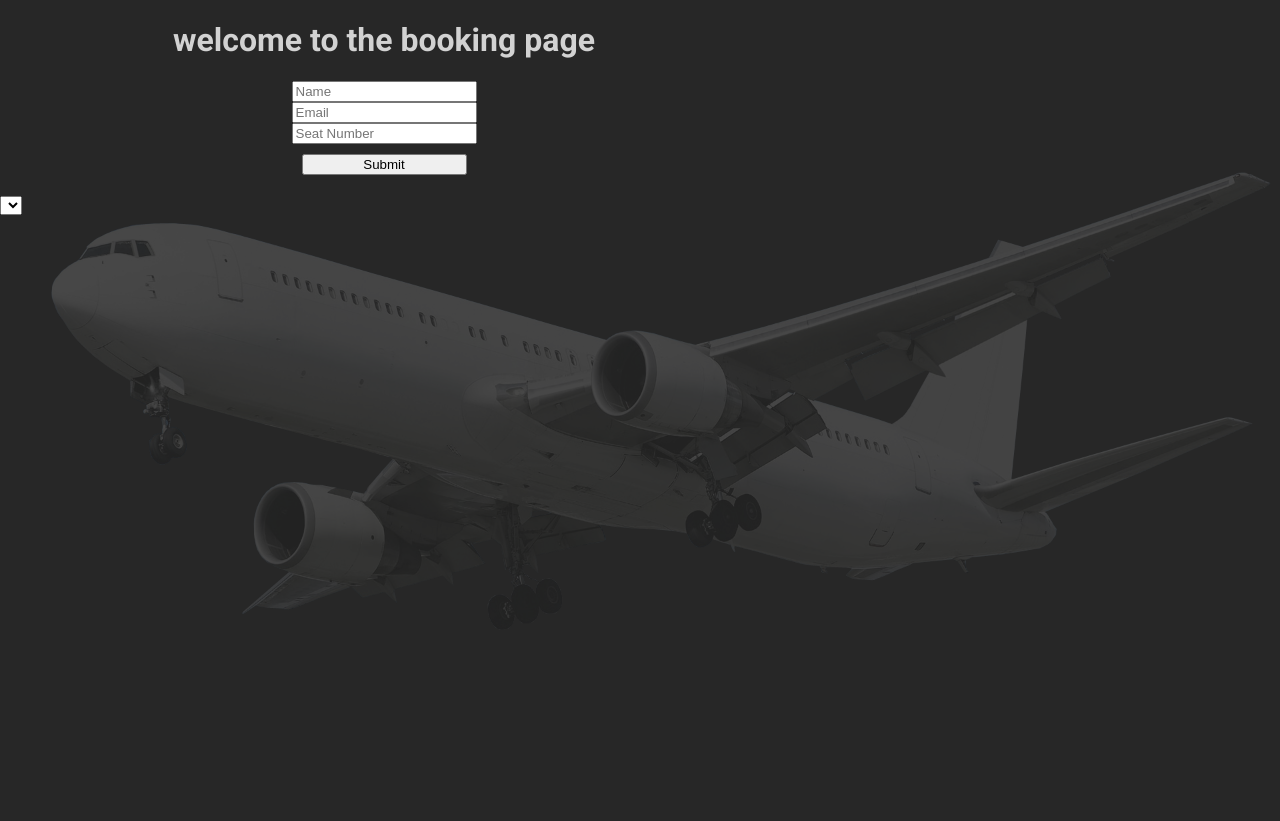
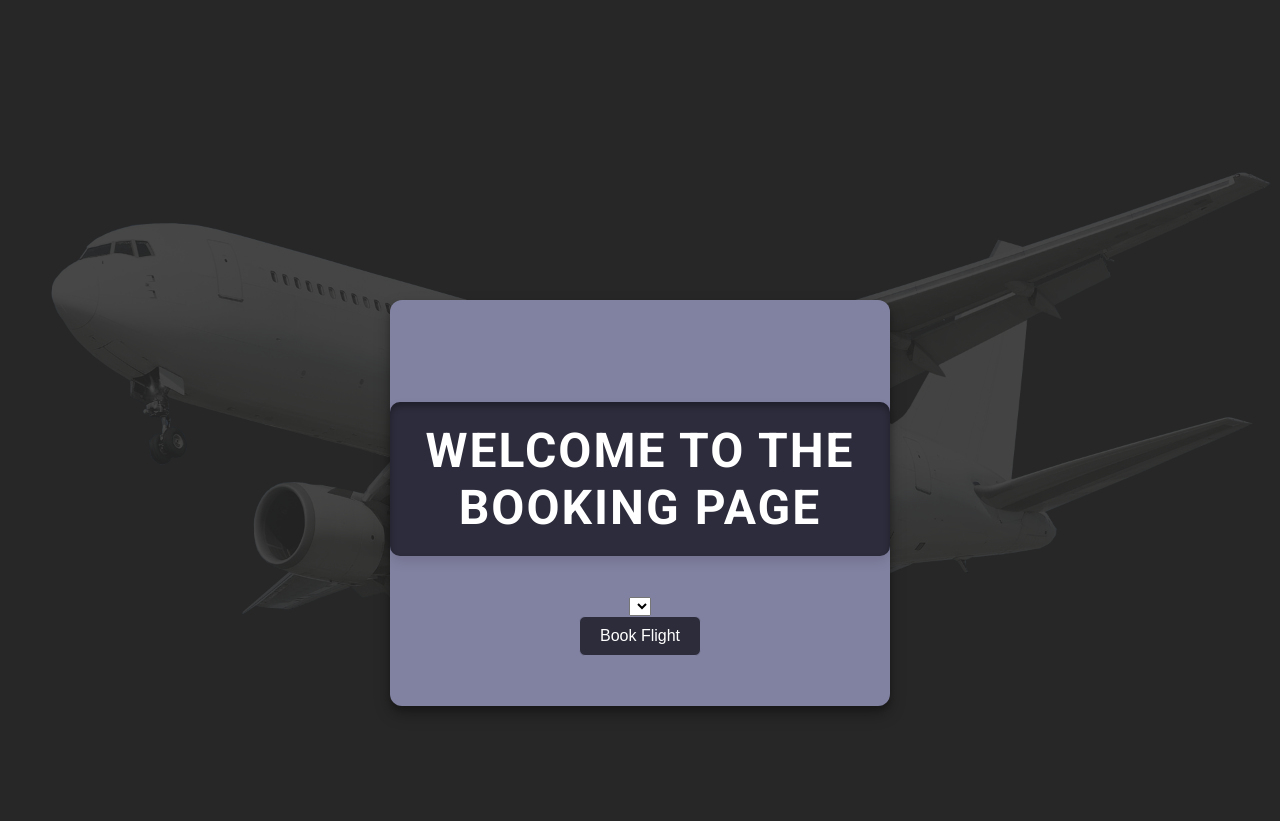
Before and after one commit to Jynxx-s/CSIT214_FlyDreamAir, a Flask app: page /booking/ in a window 1280 px wide. After the commit the page ends 709 px from the top, so only its background shows below. Run offline with Flask 3, Linux system fonts and the light colour scheme; the visitor is signed in with stand-in values (Sample User, id 1); data that the repository does not hold is empty.

Commit message:
update fligiht booking page and backed

```diff
--- a/flask_server/booking.py
+++ b/flask_server/booking.py
@@ -15,14 +15,22 @@ def booking_home():
 def create_booking():
     data = request.get_json()
 
-    dbf.add_flight_booking(data["flight_id"], session["username"], session["email"], data["seats"])
+    dbf.add_flight_booking(
+        data["flight_id"], session["username"], session["email"], data["seats"]
+    )
     return jsonify({"message": "Thank you for booking"}), 200
-
-
-
 
 
 @booking_bp.route("/get_flights", methods=["GET"])
 def get_flights():
     flights = dbf.get_flights()
     return jsonify({"message": flights}), 200
+
+
+@booking_bp.route("/get_seats", methods=["POST"])
+def get_seats():
+    data = request.get_json()
+    seats = dbf.get_seats(int(data["flight_id"]))
+    print(data["flight_id"])
+
+    return jsonify({"message": seats}), 200
--- a/flask_server/database_functions.py
+++ b/flask_server/database_functions.py
@@ -15,14 +15,6 @@ import os
 # gets the path for database file
 DB = os.path.join(os.path.dirname(os.path.abspath(__file__)), "database.json")
 
-
-def add_to_booking(data):
-
-    with open(DB, "r+") as f:
-        file_data = json.load(f)
-        file_data["bookingDetails"].append(data)
-        f.seek(0)
-        json.dump(file_data, f, indent=4)
 
 
 def create_db():
@@ -76,8 +68,8 @@ def get_flights():
     with open(DB, "r") as f:
         file_data = json.load(f)
         for i in file_data["flights"]:
-            flights.append({"destination": i["destination"], "depart": i["depart"]})
-        return flights
+            flights.append({"destination": i["destination"], "depart": i["depart"], "flight_id": i["flight_id"]})
+    return flights
 
 
 def get_next_flight_id():
@@ -108,9 +100,10 @@ def add_flight_booking(flight_id, username, email, seats):
         "email": email,
         "seats": seats,
     }
-    with open(DB, "w") as f:
+    with open(DB, "r+") as f:
         file_data = json.load(f)
         file_data["bookingDetails"].append(data)
+        json.dump(file_data, f, indent=4)
 
 
 def get_next_booking_id():
@@ -140,7 +133,7 @@ def add_flight(destination, depart, rows):
     }
     """
     id = get_next_flight_id()
-    seats = [{f"{chr(97 + i)}{j+1}": "a" for j in range(rows)} for i in range(5)]
+    seats = [{f"{chr(97 + i)}{j+1}": "a" for j in range(6)} for i in range(rows)]
     data = {
         "flight_id": id,
         "destination": destination,
@@ -160,6 +153,13 @@ def get_email(username):
             if i["username"] == username:
                 return i["email"]
 
+def get_seats(flight_id):
+    with open(DB, "r") as f:
+        file_data = json.load(f)
+        for i in file_data["flights"]:
+            if i["flight_id"] == flight_id:
+                return i["seats"]
+
 
 if __name__ == "__main__":
     create_db()
--- a/flask_server/helper.py
+++ b/flask_server/helper.py
@@ -2,7 +2,6 @@ from database_functions import add_flight, add_user
 
 
 def fill_db():
-
     add_flight("USA", "AUS", 8)
     add_flight("CHI", "SYD", 10)
     add_user("admin", "admin", "admin@flydreamair.com")
--- a/static/booking.js
+++ b/static/booking.js
@@ -1,20 +1,85 @@
 const flights = document.getElementById("available-flights");
+const seatdiv = document.getElementById("seats-div");
+let seats;
+const selectedSeats = [];
+let bflight_id;
 
 const getmyrequest = async () => {
   const response = await axios.get("/booking/get_flights", {});
   if (response) {
     flights.textContent = "";
+    flights.innerHTML =
+      "<option value='' disabled selected>Please select a flight</option>";
     for (let i in response.data.message) {
       console.log(i);
       let node = document.createElement("option");
       node.textContent = `${response.data.message[i]["depart"]} ${"\u2192"} ${response.data.message[i]["destination"]}`;
-      node.value = i;
+      node.value = response.data.message[i]["flight_id"];
       flights.appendChild(node);
     }
     console.log(response.data.message);
   }
 };
 
+document
+  .getElementById("available-flights")
+  .addEventListener("change", async function() {
+    const flight_id = this.value;
+
+    bflight_id = flight_id;
+    console.log(flight_id);
+    const response = await axios.post("/booking/get_seats", {
+      flight_id: flight_id,
+    });
+    seats = response.data.message;
+    seatdiv.innerHTML = "";
+    for (let i in seats) {
+      let node = document.createElement("div");
+      for (let j in seats[i]) {
+        let innernode = document.createElement("div");
+        innernode.innerText = j.charAt(0).toUpperCase() + j.slice(1);
+        innernode.dataset.value = j;
+        if (seats[i][j] == "a") {
+          innernode.classList.add("available");
+          innernode.addEventListener("click", function() {
+            innernode.classList.toggle("clicked");
+            get_selected_seat();
+          });
+          innernode.classList.add("expand-on-hover");
+          innernode.classList.add("cool-button");
+        } else {
+          innernode.classList.add("unavailable");
+        }
+        innernode.classList.add("seatbtn");
+        node.classList.add("row-div");
+        node.appendChild(innernode);
+      }
+      seatdiv.appendChild(node);
+    }
+  });
+function get_selected_seat() {
+  selectedSeats.length = 0;
+  const clickedSeats = seatdiv.querySelectorAll(".clicked");
+  for (let i = 0; i < clickedSeats.length; i++) {
+    selectedSeats.push(clickedSeats[i].dataset.value);
+  }
+}
+
+
+
+document.getElementById("book_flight").addEventListener("click", function(e) {
+  e.preventDefault();
+
+  const postmyrequest = async () => {
+    const response = await axios.post("/booking/create_booking", {
+
+      seats : selectedSeats,
+      flight_id : bflight_id,
+    });
+  };
+
+  postmyrequest();
+});
 document.addEventListener("DOMContentLoaded", function() {
   getmyrequest();
 });
--- a/static/styles.css
+++ b/static/styles.css
@@ -24,14 +24,11 @@ body::before {
   width: 100%;
   height: 100%;
   background-image: url("../static/plane.png");
-  /* your image path */
   background-size: cover;
   background-position: center;
   background-repeat: no-repeat;
   opacity: 0.15;
-  /* fairly transparent */
   z-index: -1;
-  /* behind all content */
   pointer-events: none;
 }
 
@@ -158,9 +155,10 @@ body::before {
   margin: auto;
   justify-items: center;
   width: 500px;
-  height: 600px;
+  height: auto;
   margin-top: 300px;
   padding-top: 70px;
+  padding-bottom: 50px;
   background-color: #8181a1;
   border-radius: 12px;
   box-shadow:
@@ -168,3 +166,24 @@ body::before {
     0 4px 6px rgba(0, 0, 0, 0.2);
 
 }
+.seatbtn {
+  display: inline-block;
+  width: 60px;
+  height: 60px;
+  line-height: 60px;
+  text-align: center;
+  background-color: #2c2c3a;
+  color: #ffffff;
+  text-decoration: none;
+  border-radius: 30px;
+  font-size: 16px;
+  cursor: pointer;
+  transition: all 0.3s ease;
+  outline: none;
+  border: 1px solid #8181a1;
+  box-sizing: border-box;
+}
+.clicked {
+  background-color: 1b1b29;
+  color: green;
+}
--- a/templates/booking.html
+++ b/templates/booking.html
@@ -8,23 +8,37 @@
   <style></style>
   <link rel="stylesheet" href="../static/styles.css" />
   <link href="https://fonts.googleapis.com/css2?family=Roboto:wght@400;700&display=swap" rel="stylesheet" />
-  <style></style>
+  <style>
+    #seats-div {
+      display: flex;
+      flex-direction: column;
+      justify-content: center;
+      gap: 10px;
+    }
+
+    .row-div {
+      display: flex;
+      justify-content: center;
+      gap: 10px;
+    }
+  </style>
 </head>
 
 <body>
-  <div class="textcenter" style="width: 60%">
-    <h1>welcome to the booking page</h1>
-    <form action="/booking/create_booking" method="POST" class="input-container">
-      <input type="text" name="name" id="name" placeholder="Name" class="expand-on-hover" />
-      <input type="email" name="email" id="email" placeholder="Email" class="expand-on-hover" />
-      <input type="text" name="snum" id="snum" placeholder="Seat Number" class="expand-on-hover" />
-      <input type="submit" value="Submit" class="input-container" style="align-items: center" class="expand-on-hover" />
-    </form>
+  <div style="justify-content: center; display: flex; align-items: center">
+    <div class="textcenter floating-box">
+      <h1 class="title-box">welcome to the booking page</h1>
+      <div class="" style="justify-items: center">
+        <select id="available-flights"></select>
+      </div>
+      <div id="seats-div"></div>
+      <div>
+        <button type="submit" id="book_flight" class="expand-on-hover button-cool">
+          Book Flight
+        </button>
+      </div>
+    </div>
   </div>
-  <div class="" style="justify-items: center">
-    <select id="available-flights"></select>
-  </div>
-
   <script src="../static/booking.js"></script>
   <script src="https://cdn.jsdelivr.net/npm/axios/dist/axios.min.js"></script>
 </body>
```
